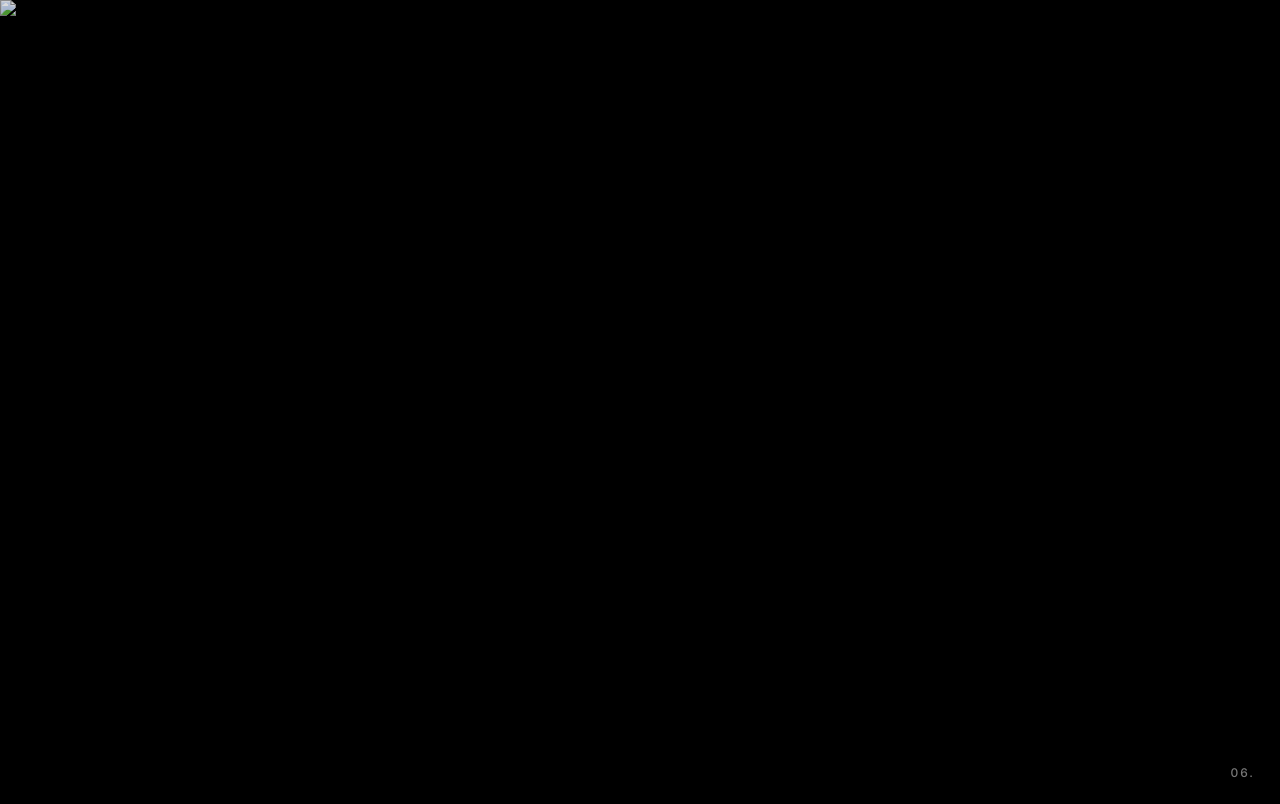
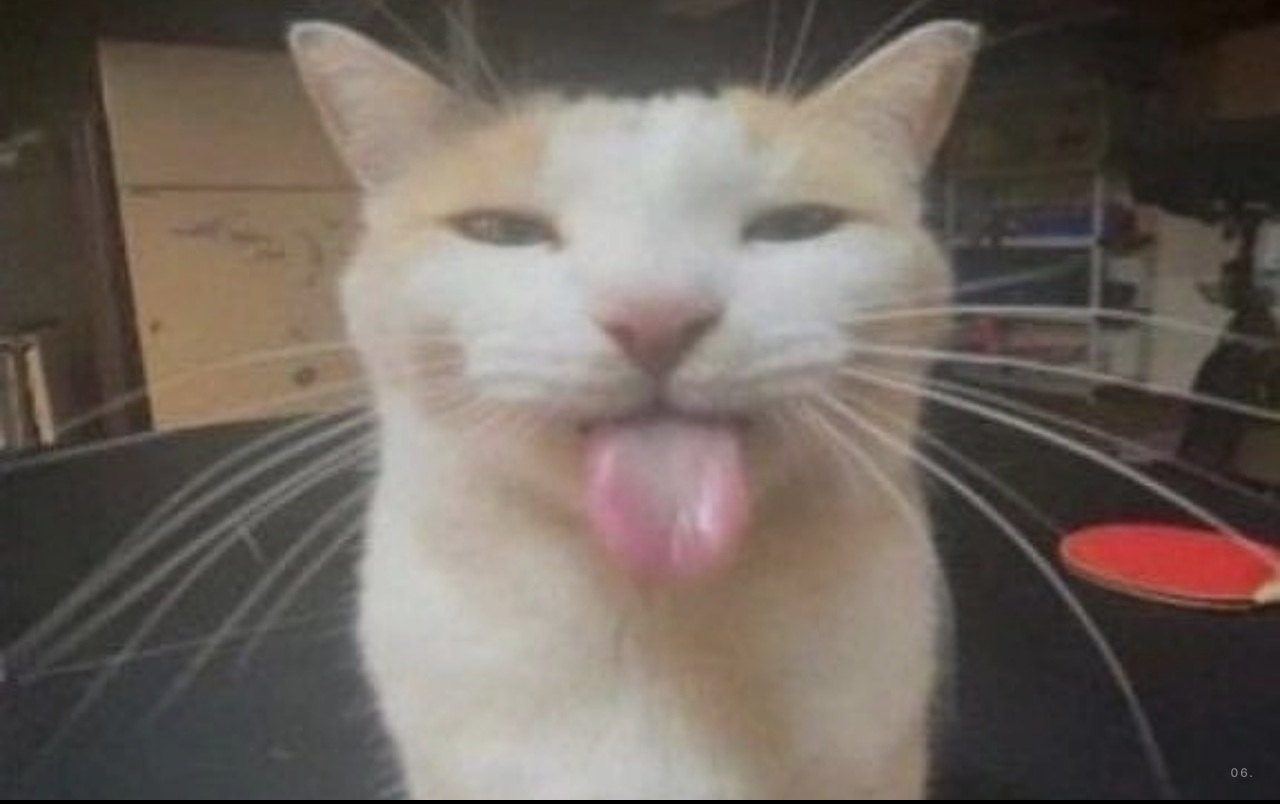
Before and after one commit to rajdpds/Cringe, a plain HTML site: page index.html in a window 1280 px wide. Drawn offline with Linux system fonts and the light colour scheme.

Commit message:
Update index.html

```diff
--- a/index.html
+++ b/index.html
@@ -71,7 +71,7 @@
 
   <div class="container">
     <!-- Replace image.jpg with your image file -->
-    <img src="image.jpg" alt="Landing Image" class="main-image">
+    <img src="5a9b12dbc8e32a61bf6ff84533518c87 (1).jpg" alt="Landing Image" class="main-image">
     <div class="overlay"></div>
 
     <!-- Optional aesthetic text -->
```
